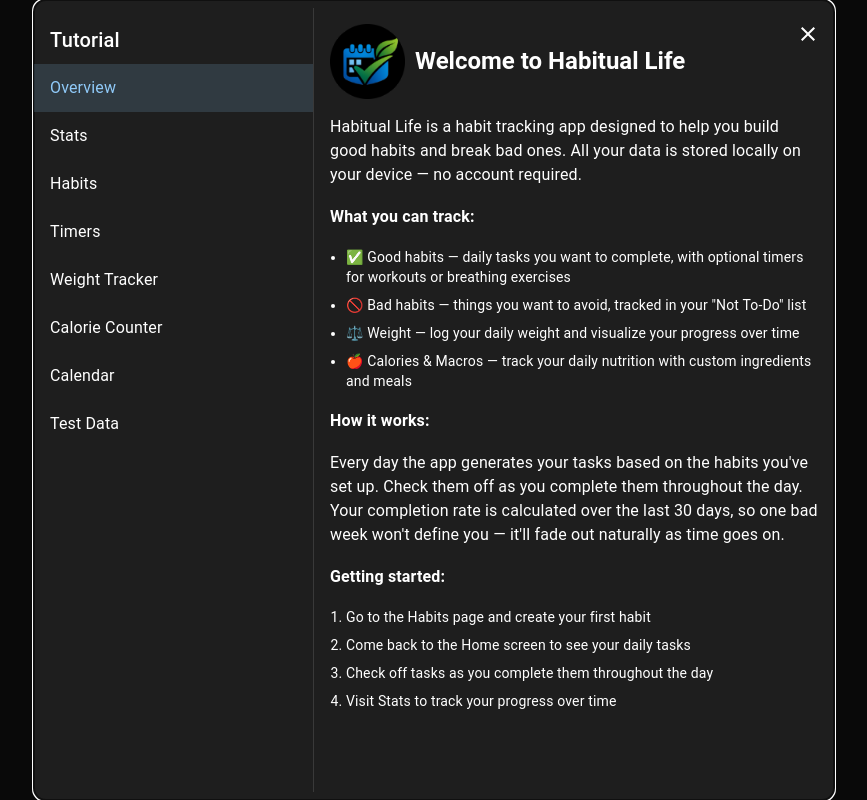
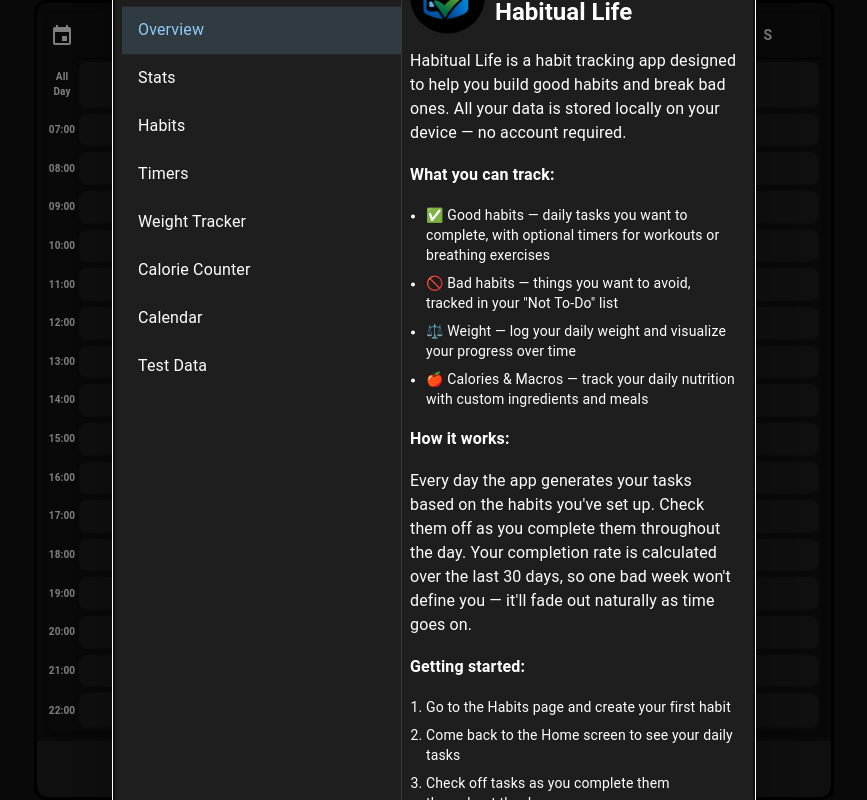
Before and after one commit to MikeCris89/habitual-life, a React (Create React App) app in the folder frontend/: page /calendar in a window 1280 px wide. Shown: the whole page, without its empty margins (206-1073 px from the left). Built offline with nearby package versions, Linux system fonts and the light colour scheme.

Commit message:
fix: tutorial modal non fullscreen - adjust non fullscreen global modal styling

```diff
--- a/frontend/src/components/AddMenu.tsx
+++ b/frontend/src/components/AddMenu.tsx
@@ -68,7 +68,10 @@
 	};
 
 	return (
-		<Box className="flex-center col gap2" sx={{ "& > *": { width: "100%" } }}>
+		<Box
+			className="flex-center col gap2"
+			sx={{ "& > *": { width: "100%" }, p: 1 }}
+		>
 			<Typography variant="body1" sx={{ textAlign: "center" }}>
 				Custom
 			</Typography>
--- a/frontend/src/components/DataLoader.tsx
+++ b/frontend/src/components/DataLoader.tsx
@@ -84,7 +84,7 @@
 				openModal({
 					component: "tutorial",
 					props: { section: "overview" },
-					fullScreen: true,
+					fullScreen: false,
 				}),
 			);
 			setHasSeenTutorial({ userId: metaData.userId });
--- a/frontend/src/features/modal/GlobalModal.tsx
+++ b/frontend/src/features/modal/GlobalModal.tsx
@@ -51,9 +51,9 @@
 				width: "100%",
 				maxWidth: "800px",
 				height: "100dvh",
+				maxHeight: "1100px",
 				// my: 1,
 				py: 1,
-				maxHeight: "1100px",
 				bgcolor: "background.paper",
 				overflow: "hidden",
 				borderRadius: isDesktop ? "12px" : "0",
@@ -69,12 +69,16 @@
 				borderRadius: 2,
 				minHeight: "200px",
 				minWidth: "250px",
+				// height: "90%",
+				// width: "95%",
+				// maxWidth: "750px",
+				// maxHeight: "800px",
 			};
 
 	return (
 		<Modal open={isOpen} onClose={handleClose}>
 			<Box sx={{ ...boxSx }}>
-				{!fullScreen && (
+				{component !== "tutorial" && (
 					<Box className="flex-between" sx={{ width: "100%" }}>
 						<Typography variant="h6">{title}</Typography>
 						<IconButton onClick={handleClose}>
@@ -82,13 +86,7 @@
 						</IconButton>
 					</Box>
 				)}
-				<Box
-					sx={
-						fullScreen
-							? { height: "100%", minHeight: 0 }
-							: { p: 4, paddingTop: "5px" }
-					}
-				>
+				<Box sx={{ height: "100%", minHeight: 0 }}>
 					{ModalComponent && <ModalComponent {...props} />}
 				</Box>
 			</Box>
--- a/frontend/src/features/tutorial/Tutorial.tsx
+++ b/frontend/src/features/tutorial/Tutorial.tsx
@@ -7,7 +7,7 @@
 	ListItemText,
 	Typography,
 } from "@mui/material";
-import { useEffect, useMemo, useState } from "react";
+import { useMemo, useState } from "react";
 import { useDispatch } from "react-redux";
 import useDisplay from "../../hooks/useDisplay";
 import { closeModal } from "../modal/modalSlice";
@@ -58,13 +58,13 @@
 		return section ? false : true;
 	});
 
-	useEffect(() => {
-		setSelectedSection(initialSection);
-		if (isMobile) setShowMenu(section ? false : true);
-	}, [initialSection, isMobile, section]);
+	// useEffect(() => {
+	// 	setSelectedSection(initialSection);
+	// 	if (isMobile) setShowMenu(section ? false : true);
+	// }, [initialSection, isMobile, section]);
 
-	const selectedLabel =
-		SECTIONS.find((s) => s.id === selectedSection)?.label ?? "Overview";
+	// const selectedLabel =
+	// 	SECTIONS.find((s) => s.id === selectedSection)?.label ?? "Overview";
 
 	const handleSelect = (id: TutorialSectionId) => {
 		setSelectedSection(id);
@@ -86,11 +86,17 @@
 	);
 
 	const Menu = (
-		<Box sx={{ width: "100%" }}>
+		<Box
+			sx={{
+				width: "100%",
+				height: "100%",
+				overflow: "hidden",
+			}}
+		>
 			<Typography sx={{ px: 2, pt: 2, pb: 1 }} variant="h6">
 				Tutorial
 			</Typography>
-			<List sx={{ p: 0 }}>
+			<List sx={{ p: 0, overflow: "auto" }}>
 				{SECTIONS.map((s) => {
 					const selected = s.id === selectedSection;
 					return (
@@ -121,17 +127,15 @@
 	const Content = (
 		<Box
 			sx={{
+				minWidth: "300px",
 				width: "100%",
 				height: "100%",
 				overflowY: "auto",
-				p: 2,
+				p: 1,
 				minHeight: 0,
 				// flex: "1 1 auto",
 			}}
 		>
-			{/* <Typography variant="h5" sx={{ mb: 2 }}>
-				{selectedLabel}
-			</Typography> */}
 			<TutorialContent section={selectedSection} />
 		</Box>
 	);
@@ -139,7 +143,15 @@
 	// Desktop: always show menu + scrollable content.
 	if (isDesktop) {
 		return (
-			<Box sx={{ position: "relative", height: "100%", width: "100%" }}>
+			<Box
+				sx={{
+					position: "relative",
+					height: "100%",
+					width: "100%",
+					maxWidth: "700px",
+					maxHeight: "900px",
+				}}
+			>
 				{HeaderRightClose}
 				<Box
 					sx={{
@@ -168,7 +180,7 @@
 
 	// Mobile: menu by default; content view with back arrow.
 	return (
-		<Box sx={{ position: "relative", height: "100%", width: "100%" }}>
+		<Box sx={{ position: "relative", height: "90dvh", width: "90vw" }}>
 			{HeaderRightClose}
 			{showMenu ? (
 				<Box sx={{ pt: 1 }}>{Menu}</Box>
--- a/frontend/src/features/tutorial/TutorialButton.tsx
+++ b/frontend/src/features/tutorial/TutorialButton.tsx
@@ -30,7 +30,7 @@
 			openModal({
 				component: "tutorial",
 				props: { section },
-				fullScreen: true,
+				fullScreen: false,
 			}),
 		);
 	};
```
